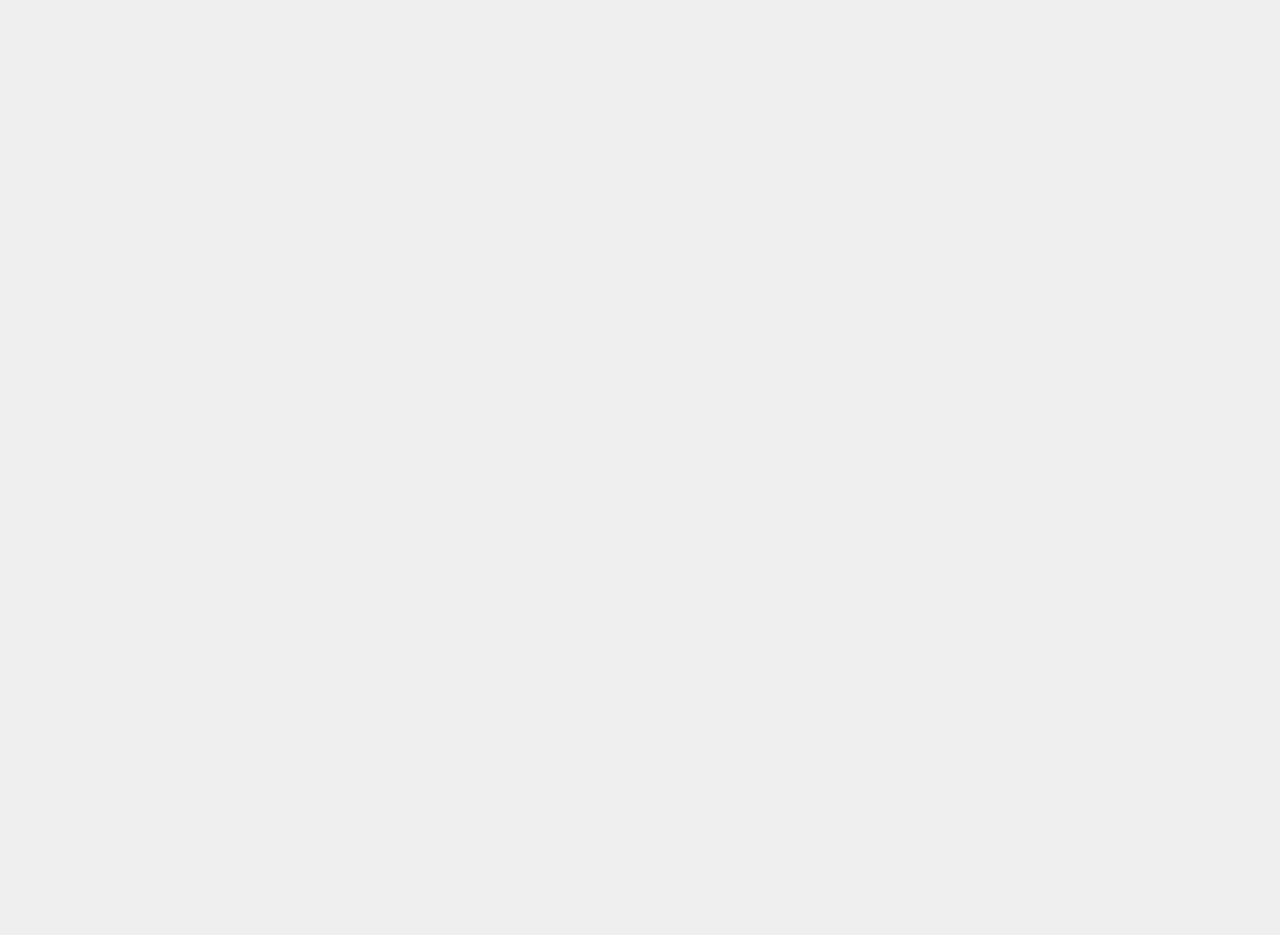
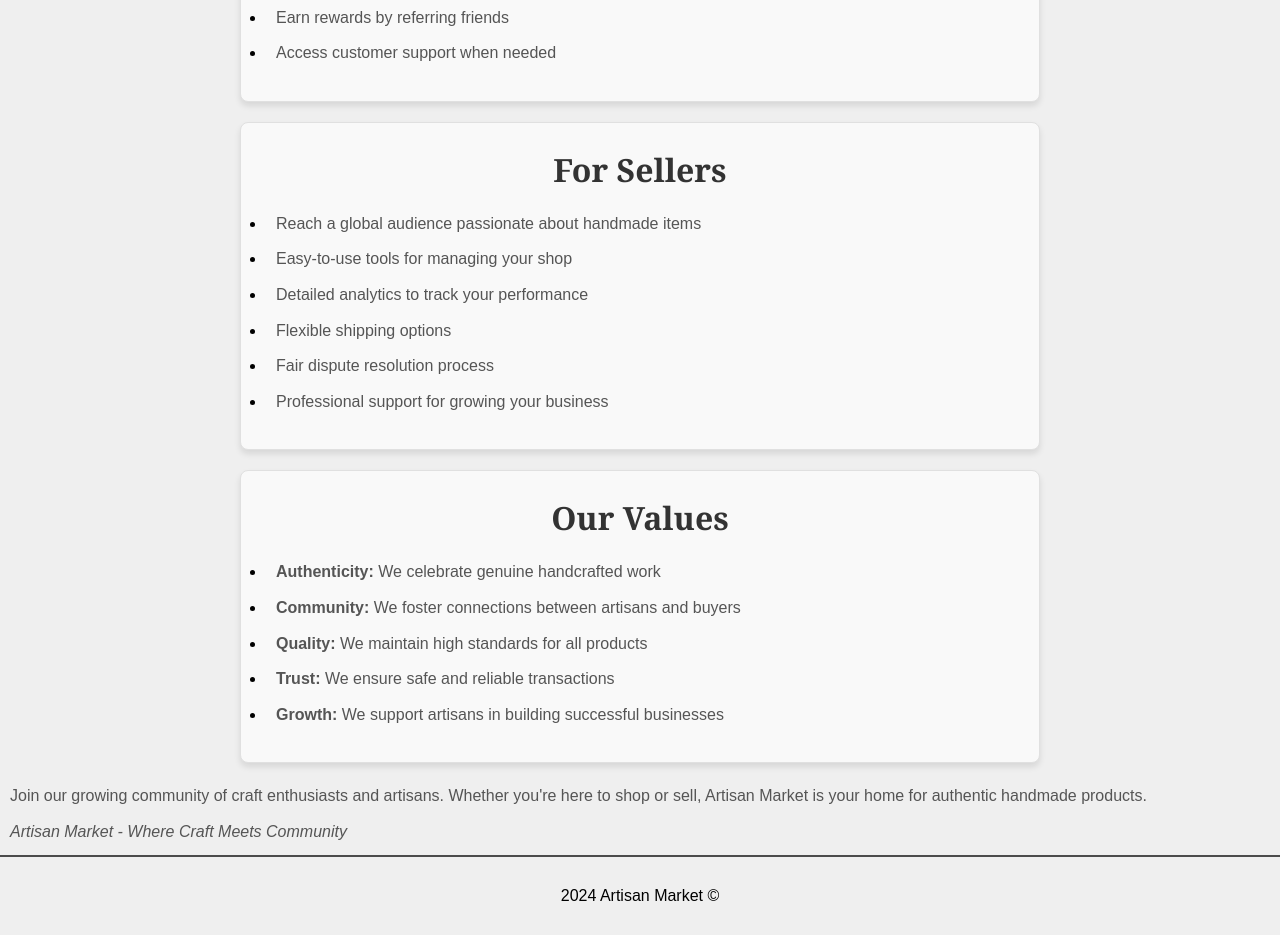
Before and after one commit to NureTokarDenys/Artisan_Market, a React (Create React App) app: page /about in a window 1280 px wide. Shown: the part 1160-2095 px from the top of the page. Before the commit the page ends 800 px from the top, so only its background shows below. Built offline with nearby package versions, Linux system fonts and the light colour scheme.

Commit message:
added "About" page

```diff
--- a/src/App.css
+++ b/src/App.css
@@ -1,6 +1,6 @@
 .App {
     width: 100%;
-    height: 100vh;
+    min-height: 100vh;
     display: flex;
     flex-direction: column;
     justify-content: flex-start;
--- /dev/null
+++ b/src/components/article.css
@@ -0,0 +1,9 @@
+.article {
+    margin: 20px auto;
+    padding: 25px;
+    max-width: 800px;
+    background-color: #f9f9f9;
+    border: 1px solid #e0e0e0;
+    border-radius: 8px;
+    box-shadow: 0 4px 6px rgba(0, 0, 0, 0.1);
+  }
--- /dev/null
+++ b/src/components/article.js
@@ -0,0 +1,40 @@
+import H1 from './h1';
+import Paragraph from './paragraph';
+import './article.css';
+
+const Article = ({ header, paragraph, isList = false, isBoldWorded = false }) => {
+  return (
+    <article className="article">
+      <H1 text={header} />
+      {isList ? (
+        <ul>
+          {paragraph.map((item, index) => {
+            if (isBoldWorded) {
+              const [firstWord, ...rest] = item.split(':');
+              return (
+                <li key={index}>
+                  <Paragraph
+                    text={
+                      <>
+                        <strong>{firstWord}:</strong> {rest.join(':').trim()}
+                      </>
+                    }
+                  />
+                </li>
+              );
+            }
+            return (
+              <li key={index}>
+                <Paragraph text={item} />
+              </li>
+            );
+          })}
+        </ul>
+      ) : (
+        <Paragraph text={paragraph} />
+      )}
+    </article>
+  );
+};
+
+export default Article;
--- /dev/null
+++ b/src/components/h1.css
@@ -0,0 +1,7 @@
+.h1 {
+    font-family: 'Georgia', serif;
+    font-size: 2rem;
+    color: #333;
+    margin-bottom: 20px;
+    text-align: center;
+}
--- /dev/null
+++ b/src/components/h1.js
@@ -0,0 +1,9 @@
+import './h1.css';
+
+const H1 = ({ text }) => {
+  return (
+    <h1 className='h1'>{text}</h1>
+  )
+}
+
+export default H1
--- /dev/null
+++ b/src/components/paragraph.css
@@ -0,0 +1,11 @@
+.paragraph {
+    font-family: 'Arial', sans-serif;
+    font-size: 1rem;
+    line-height: 1.6;
+    color: #555;
+    margin: 10px;
+  }
+
+.cursive {
+    font-style: italic;
+  }
--- /dev/null
+++ b/src/components/paragraph.js
@@ -0,0 +1,9 @@
+import './paragraph.css';
+
+const Paragraph = ({ text, cursive = false }) => {
+    return (
+      <p className={`paragraph ${cursive ? 'cursive' : ''}`}>{text}</p>
+    );
+  };
+
+  export default Paragraph;
--- a/src/index.css
+++ b/src/index.css
@@ -2,6 +2,7 @@
     margin: 0;
     padding: 0;
     box-sizing: border-box;
+    font-family: 'Arial', sans-serif;
 }
 
 body {
--- a/src/pages/About.css
+++ b/src/pages/About.css
@@ -0,0 +1,4 @@
+.aboutMain {
+    min-height: 80vh;
+    height: fit-content;
+}
--- a/src/pages/About.js
+++ b/src/pages/About.js
@@ -1,8 +1,42 @@
+import Article from '../components/article';
+import Paragraph from '../components/paragraph';
 import './About.css';
 
 const About = () => {
   return (
-    <main className='mainA'>About</main>
+    <main className='aboutMain'>
+      <Article header={"About Artisan Market"} paragraph={"Welcome to Artisan Market, your premier destination for unique, handcrafted products created by talented artisans from around the world."} />
+      <Article header={"Our Mission"} paragraph={"We connect passionate craftspeople with buyers who appreciate the beauty and quality of handmade items. Our platform empowers artisans to share their craft while providing shoppers with access to authentic, one-of-a-kind products."} />
+      <Article header={"What Makes Us Special"} paragraph={["Direct Artist Connection: Buy directly from craftspeople and build meaningful relationships with the makers of your favorite items",
+                                                            "Quality Assurance: Every seller is carefully vetted to ensure the highest standards of craftsmanship",
+                                                            "Global Reach: Browse handcrafted items from artisans worldwide, with support for multiple languages and currencies",
+                                                            "Secure Trading: Our protected payment system and dispute resolution process ensure safe transactions for both buyers and sellers",
+                                                            "Community-Driven: Our review system and referral program help build a trusted community of craft enthusiasts"]}
+                                                            isList={true} isBoldWorded={true} />
+      <Article header={"For Buyers"} paragraph={["Discover unique handcrafted products",
+                                                  "Shop with confidence using our secure payment system",
+                                                  "Track your orders easily",
+                                                  "Share your experience through reviews",
+                                                  "Earn rewards by referring friends",
+                                                  "Access customer support when needed"]}
+                                                  isList={true}/>
+      <Article header={"For Sellers"} paragraph={["Reach a global audience passionate about handmade items",
+                                                  "Easy-to-use tools for managing your shop",
+                                                  "Detailed analytics to track your performance",
+                                                  "Flexible shipping options",
+                                                  "Fair dispute resolution process",
+                                                  "Professional support for growing your business"]}
+                                                isList={true}/>
+      <Article header={"Our Values"} paragraph={["Authenticity: We celebrate genuine handcrafted work",
+                                                  "Community: We foster connections between artisans and buyers",
+                                                  "Quality: We maintain high standards for all products",
+                                                  "Trust: We ensure safe and reliable transactions",
+                                                  "Growth: We support artisans in building successful businesses"]}
+                                                  isList={true} isBoldWorded={true}/>
+
+      <Paragraph text={"Join our growing community of craft enthusiasts and artisans. Whether you're here to shop or sell, Artisan Market is your home for authentic handmade products."} />
+      <Paragraph text={"Artisan Market - Where Craft Meets Community"} cursive={true}/>
+    </main>
   )
 }
 
```
